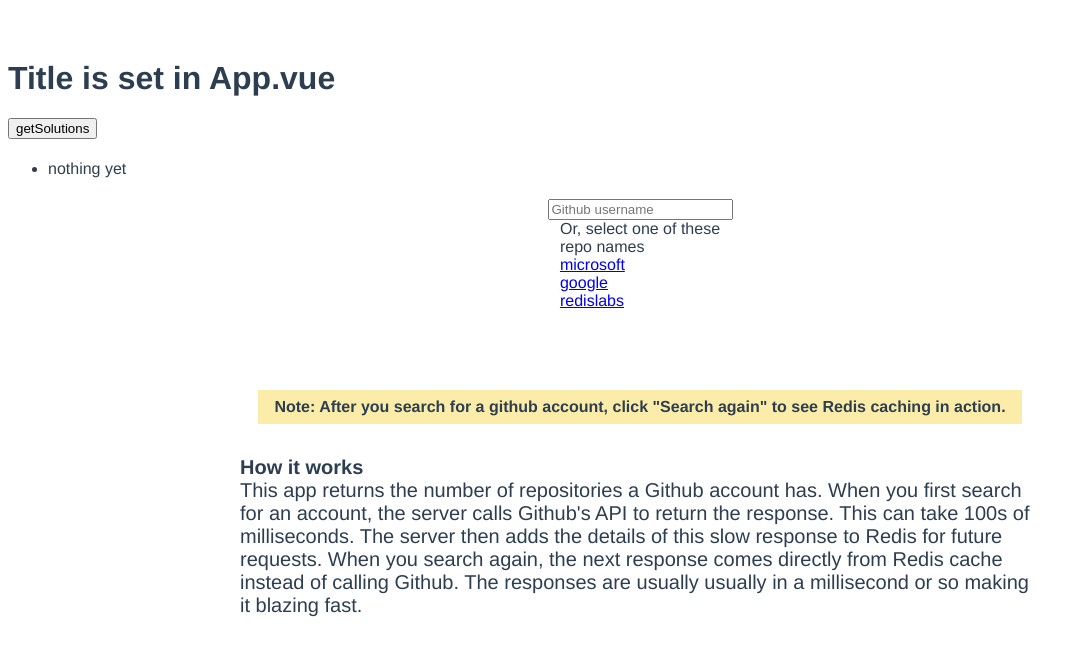
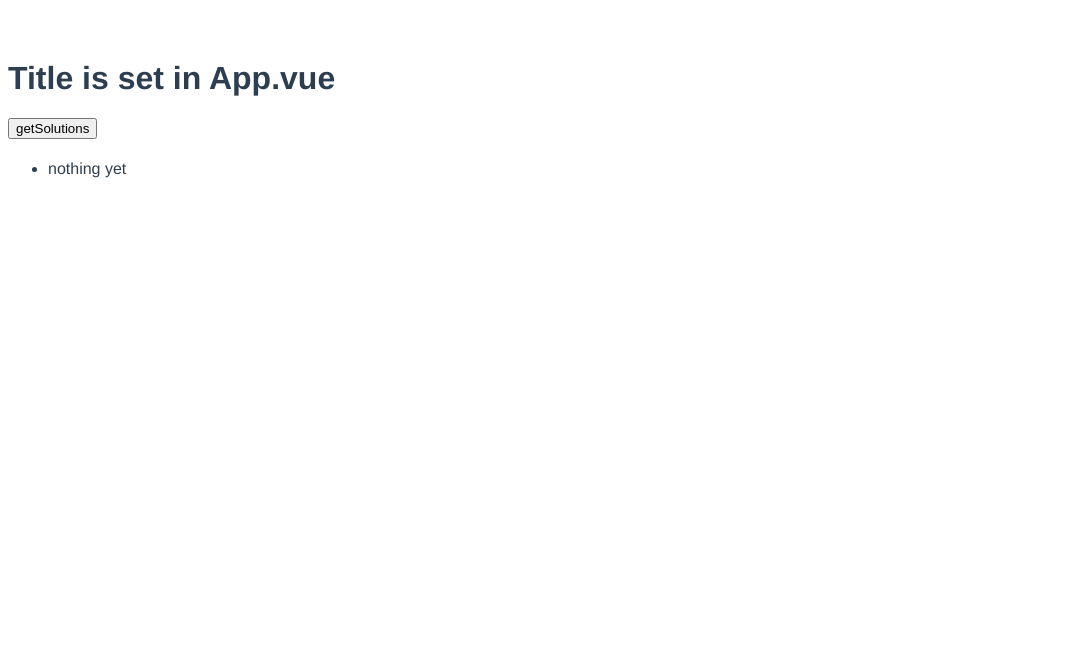
Before and after one commit to a2g/Script, a Vue app in the folder vuelve/: page / in a window 1280 px wide. Shown: the top 656 px of the page, without its empty margins (0-1085 px from the left). Built offline with nearby package versions, Linux system fonts and the light colour scheme; the HTML template or start-up script is replaced by a standard one.

Commit message:
Remove Example.vue

```diff
--- a/vuelve/src/App.vue
+++ b/vuelve/src/App.vue
@@ -1,5 +1,4 @@
 <script>
-import Example from './components/Example.vue'
 import Tree from './components/Tree.vue'
 import Modal from './components/Modal.vue'
 
@@ -7,7 +6,6 @@ export default {
   name: 'App',
 
   components: {
-    Example,
     Tree,
     Modal
   },
@@ -23,7 +21,6 @@ export default {
   <div id="app">
     <h1>Title is set in App.vue </h1>
     <tree />
-    <example />
 
     <!-- use the modal component, pass in the prop -->
     <modal :show="showModal" @close="showModal = false">
--- a/vuelve/src/components/example/History.vue
+++ /dev/null
@@ -1,47 +0,0 @@
-<script>
-import ResultItem from './ResultItem'
-export default {
-  name: 'History',
-
-  components: {
-    ResultItem,
-  },
-
-  props: {
-    history: {
-      type: Array,
-      required: true,
-    },
-  },
-
-  computed: {
-  },
-}
-</script>
-
-<template>
-  <div
-    class="history mt-5"
-    v-if="history.length > 0"
-  >
-    <h5>History:</h5>
-
-    <div
-      v-for="(item, index) in history"
-      v-bind:key="index"
-      class="history-list"
-    >
-      <result-item
-        v-bind:result="item"
-        @search="username => $emit('search', username)"
-      />
-    </div>
-  </div>
-</template>
-
-<style scoped>
-.history-list {
-  display: flex;
-  flex-direction: column-reverse;
-}
-</style>
--- a/vuelve/src/components/example/Panel.vue
+++ /dev/null
@@ -1,43 +0,0 @@
-<script>
-export default {
-  name: 'Panel',
-
-  components: {
-  },
-
-  props: {
-    usernames: {
-      type: Array,
-      required: true,
-    },
-  },
-
-  data: () => ({
-  }),
-}
-</script>
-
-<template>
-  <div class="panel mt-5">
-    <span>Or, select one of these</span>
-    <br/>
-    <span>repo names</span>
-
-    <div
-      v-for="(name, index) in usernames"
-      v-bind:key="index"
-    >
-      <a
-        href="#"
-        class="ml-3 mr-1"
-        @click="$emit('search', name)"
-      >{{ name }}</a>
-    </div>
-  </div>
-</template>
-
-
-<style scoped>
-.panel {
-}
-</style>
--- a/vuelve/src/components/example/ResultItem.vue
+++ /dev/null
@@ -1,58 +0,0 @@
-<script>
-import { getPerformanceImprovementOnLastAccessTimeAsString } from '@/storage'
-
-export default {
-  name: 'ResultItem',
-
-  components: {
-  },
-
-  props: {
-    result: {
-      type: Object,
-      required: true,
-    },
-  },
-
-  computed: {
-    getTimesFasterString () {
-      if (this.result.cached) {
-        const str = getPerformanceImprovementOnLastAccessTimeAsString(this.result.username, this.result.responseTime)
-        return str ? `, ${str}X faster` : ''
-      } else {
-        return ''
-      }
-    },
-  }
-}
-</script>
-
-<template>
-  <div class="result-item">
-    <div>
-      "{{ result.username }}" has {{ result.repos }} repos.
-    </div>
-    <div>
-      <span
-        :style="{
-          color: !result.cached ? '#c72b40' : '#29967c'
-        }"
-      >
-        Took {{ result.responseTime }} (Cache {{ result.isCached ? 'hit' : 'missed' }}{{ getTimesFasterString }})
-      </span>
-      <a
-        href="#"
-        class="ml-3 mr-1"
-        @click="$emit('search', result.username)"
-      >search again</a>
-      <i class="fa fa-search" style="font-size: 1.2rem"></i>
-    </div>
-  </div>
-</template>
-
-
-<style scoped>
-.result-item {
-  margin: 20px;
-}
-</style>
--- a/vuelve/src/components/example/SearchInput.vue
+++ /dev/null
@@ -1,48 +0,0 @@
-<script>
-export default {
-  name: 'App',
-
-  components: {
-  },
-
-  data: () => ({
-    username: '',
-  }),
-
-  methods: {
-    search () {
-      if (this.username) {
-        this.$emit('search', this.username.trim())
-        this.username = ''
-      }
-    },
-  },
-}
-</script>
-
-<template>
-  <div class="input-group search-input mt-3">
-    <input
-      type="text"
-      v-model="username"
-      placeholder="Github username"
-      @keydown.enter="search"
-      class="form-control py-2 border-right-0 border"
-    />
-    <span class="input-group-append">
-      <div class="input-group-text bg-transparent">
-        <i class="fa fa-search"></i>
-      </div>
-    </span>
-  </div>
-</template>
-
-<style scoped>
-.search-input {
-  max-width: 300px;
-  font-size: 1.2rem;
-}
-.input-group-text .fa-search {
-  font-size: 1.2rem;
-}
-</style>
```
